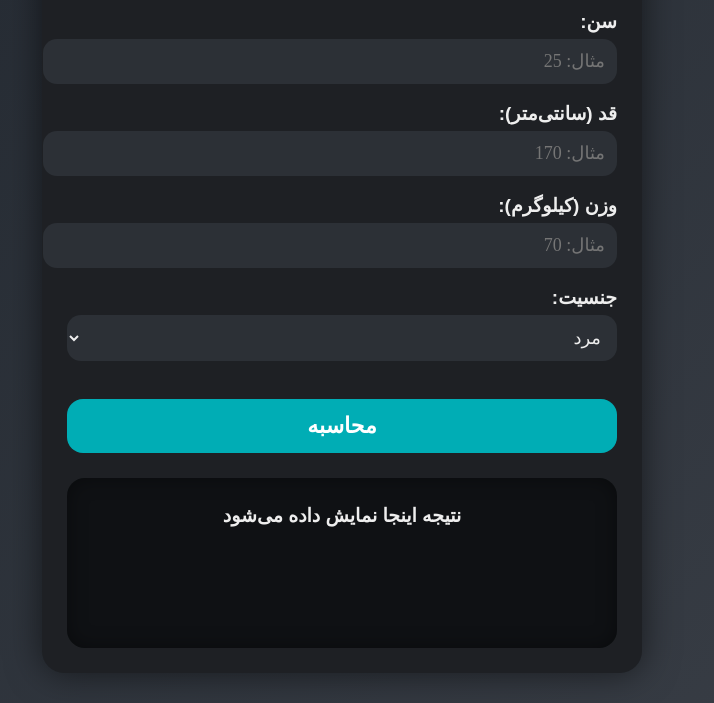
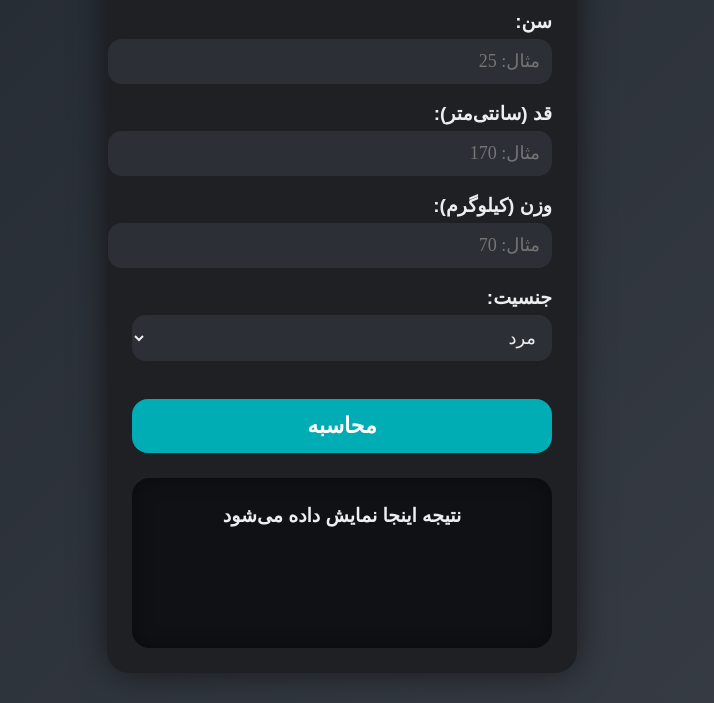
Before and after one commit to d9031624-hash/varzesh, a plain HTML site: page index.html in a window 1280 px wide. Shown: the part 118-821 px from the top of the page, without its empty margins (298-1012 px from the left). Drawn offline with Linux system fonts and the light colour scheme; a web font is replaced by a local one.

Commit message:
Update index.html

```diff
--- a/index.html
+++ b/index.html
@@ -189,13 +189,7 @@ button:hover {
     to { transform: rotate(360deg); }
 }
 
-/* ریسپانسیو */
-@media (min-width: 768px) {
-    .app-container { max-width: 500px; }
-}
-@media (min-width: 1024px) {
-    .app-container { max-width: 550px; }
-}
+
 </style>
 
 <!-- قفل راست کلیک -->
```
